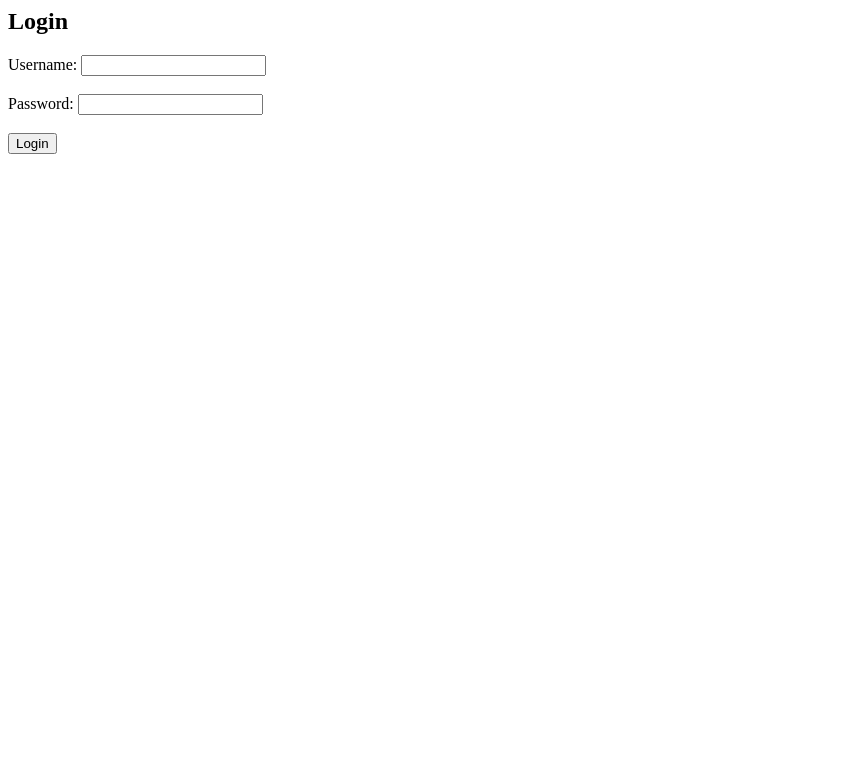
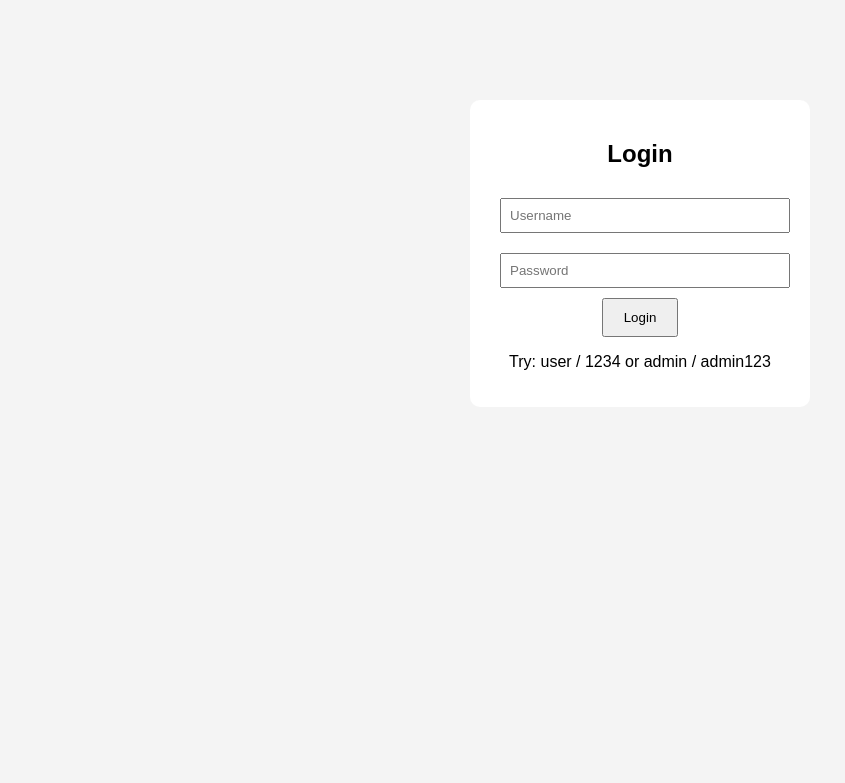
Before and after one commit to karan-245/Access-Control-Lab, a Flask app: page /login in a window 1280 px wide. Shown: the top 783 px of the page, without its empty margins (0-845 px from the left). Run offline with Flask 3, Linux system fonts and the light colour scheme.

Commit message:
Update login.html

```diff
--- a/templates/login.html
+++ b/templates/login.html
@@ -1,7 +1,27 @@
-<h2>Login</h2>
+<!DOCTYPE html>
+<html>
+<head>
+    <title>Login</title>
+    <style>
+        body { font-family: Arial; background:#f4f4f4; text-align:center; }
+        .box { width:300px; margin:auto; margin-top:100px; background:white; padding:20px; border-radius:10px; }
+        input { width:90%; padding:8px; margin:10px; }
+        button { padding:10px 20px; }
+    </style>
+</head>
+<body>
 
-<form method="post">
-    Username: <input type="text" name="username"><br><br>
-    Password: <input type="password" name="password"><br><br>
-    <button type="submit">Login</button>
-</form>
+<div class="box">
+    <h2>Login</h2>
+
+    <form method="post">
+        <input type="text" name="username" placeholder="Username" required><br>
+        <input type="password" name="password" placeholder="Password" required><br>
+        <button type="submit">Login</button>
+    </form>
+
+    <p>Try: user / 1234 or admin / admin123</p>
+</div>
+
+</body>
+</html>
```
